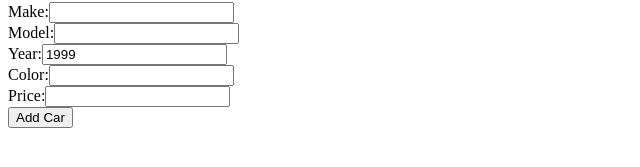
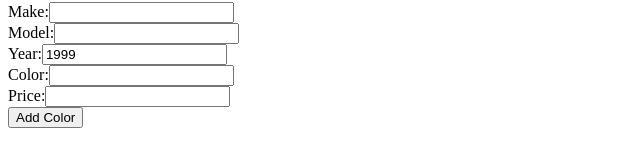
Before and after one commit to kelseyp1993/react-redux-typescript-course, a React (Create React App) app: page / in a window 1280 px wide. Shown: the part 377-544 px from the top of the page, without its empty margins (0-640 px from the left). Built offline with nearby package versions, Linux system fonts and the light colour scheme.

Commit message:
Exercise 7 (1): Add new car

```diff
--- a/src/components/CarForm.tsx
+++ b/src/components/CarForm.tsx
@@ -1,6 +1,11 @@
 import React, { Component, ChangeEvent } from "react";
 
-export type CarFormProps = {};
+import { NewCar } from "../models/cars";
+
+export type CarFormProps = {
+  buttonText: string;
+  onSubmitCar: (car: NewCar) => void;
+};
 
 export type CarFormState = {
   make: string;
@@ -29,6 +34,17 @@ export class CarForm extends Component<CarFormProps, CarFormState> {
         e.target.type === "number" ? Number(e.target.value) : e.target.value,
     } as Pick<CarFormState, keyof CarFormState>);
   };
+
+  submitCar = () => {
+    this.props.onSubmitCar({...this.state});
+    this.setState({
+      make: "",
+      model: "",
+      year: 1999,
+      color: "",
+      price: "",
+    })
+}
 
   render() {
     console.log(this.state);
@@ -86,7 +102,7 @@ export class CarForm extends Component<CarFormProps, CarFormState> {
             onChange={this.change}
           />
         </div>
-        <button type="button">Add Car</button>
+        <button type="button" onClick={this.submitCar}>{this.props.buttonText}</button>
       </form>
     );
   }
--- a/src/components/CarTool.tsx
+++ b/src/components/CarTool.tsx
@@ -1,6 +1,6 @@
 import React, { Component } from 'react';
 
-import { Car } from '../models/cars';
+import { Car, NewCar } from '../models/cars';
 import { CarForm } from './CarForm';
 import { CarTable } from './CarTable';
 import { ToolHeader } from './ToolHeader';
@@ -9,13 +9,34 @@ export type CarToolProps = {
     cars: Car[];
 }
 
+export type CarToolState = {
+    cars: Car[];
+}
+
 export class CarTool extends Component<CarToolProps> {
+    state = {
+        //copy of the array
+        cars: [...this.props.cars],
+    }
+
+    addCar = (newCar: NewCar) => {
+        this.setState({
+            cars: [
+                ...this.state.cars,
+                {
+                    ...newCar,
+                    id: Math.max(...this.state.cars.map((c) => c.id), 0) +1,
+                },
+            ],
+        })
+    }
+
     render(){
         return (
             <>
                 <ToolHeader headerText="Car Tool"/>
-                <CarTable cars={this.props.cars}/>
-                <CarForm/>
+                <CarTable cars={this.state.cars}/>
+                <CarForm buttonText="Add Color" onSubmitCar={this.addCar}/>
             </>
         );
     }
--- a/src/models/cars.ts
+++ b/src/models/cars.ts
@@ -6,3 +6,5 @@ export type Car = {
     color: string;
     price: string;
 };
+
+export type NewCar = Omit<Car, 'id'>;
```
